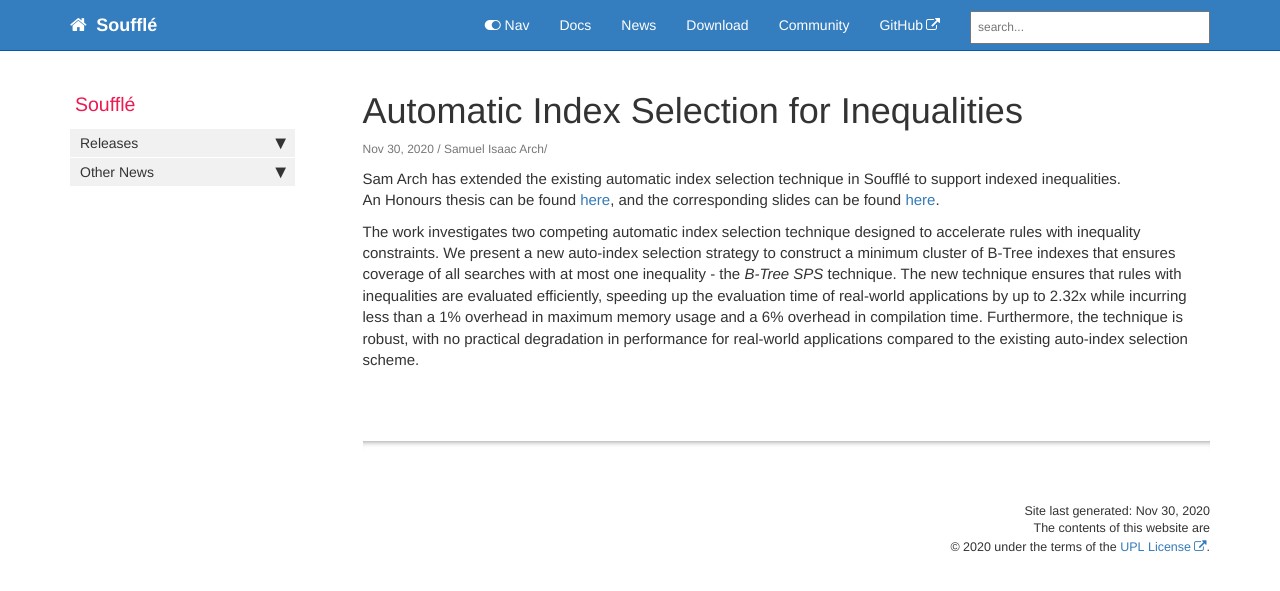
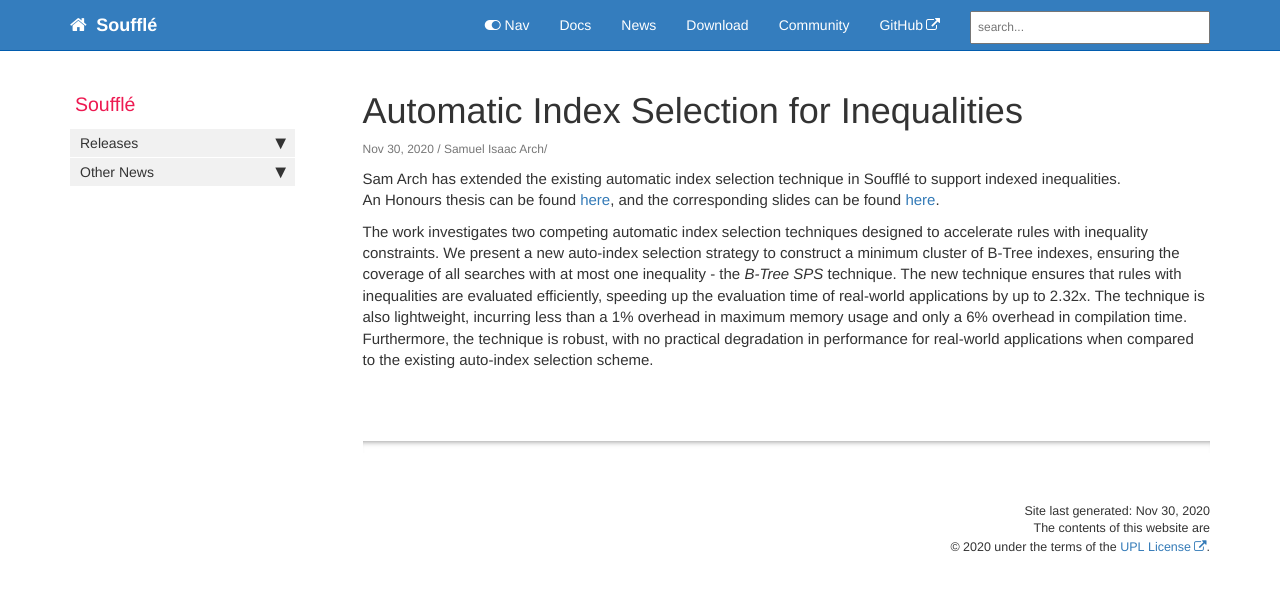
Before and after one commit to souffle-lang/souffle-lang.github.io, a Jekyll site: the page built from _posts/2020-11-30-inequalities.md, in a window 1280 px wide. Shown: the top 591 px of the page. Built offline with Jekyll 4.4.1, drawn with Linux system fonts in a browser that asks for light colours; comment, search, counter and statistics services are not loaded.

Commit message:
Fixed more grammatical issues

```diff
--- a/_posts/2020-11-30-inequalities.md
+++ b/_posts/2020-11-30-inequalities.md
@@ -11,6 +11,6 @@ Sam Arch has extended the existing automatic index selection technique in Souffl
 An Honours thesis can be found [here](/pdf/samthesis.pdf),
 and the corresponding slides can be found [here](/pdf/samslides.pdf).
 
-The work investigates two competing automatic index selection technique designed to accelerate rules with inequality constraints. We present a new auto-index selection strategy to construct a minimum cluster of B-Tree indexes that ensures coverage of all searches with at most one inequality - the *B-Tree SPS* technique. The new technique ensures that rules with inequalities are evaluated efficiently, speeding up the evaluation time of real-world applications by up to 2.32x while incurring less than a 1% overhead in maximum memory usage and a 6% overhead in compilation time. Furthermore, the technique is robust, with no practical degradation in performance for real-world applications compared to the existing auto-index selection scheme.
+The work investigates two competing automatic index selection techniques designed to accelerate rules with inequality constraints. We present a new auto-index selection strategy to construct a minimum cluster of B-Tree indexes, ensuring the coverage of all searches with at most one inequality - the *B-Tree SPS* technique. The new technique ensures that rules with inequalities are evaluated efficiently, speeding up the evaluation time of real-world applications by up to 2.32x. The technique is also lightweight, incurring less than a 1% overhead in maximum memory usage and only a 6% overhead in compilation time. Furthermore, the technique is robust, with no practical degradation in performance for real-world applications when compared to the existing auto-index selection scheme.
 
 {% include links.html %}
```
